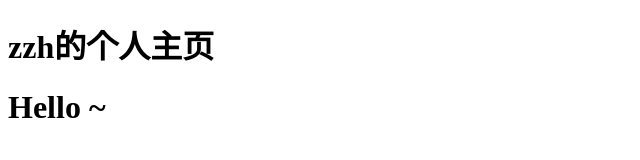
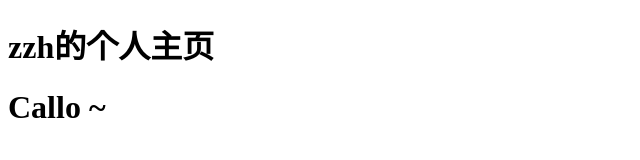
Before and after one commit to zzh10425/zzh10425.github.io, a plain HTML site: page index.html in a window 1280 px wide. Shown: the full height of the page, 0-640 px from the left. Drawn offline with Linux system fonts and the light colour scheme.

Commit message:
更新 index.html

```diff
--- a/index.html
+++ b/index.html
@@ -6,6 +6,6 @@
 </head>
 <body>
     <h1>zzh的个人主页</h1>
-    <h1>Hello ~</h1>
+    <h1>Callo ~</h1>
 </body>
 </html>
```
